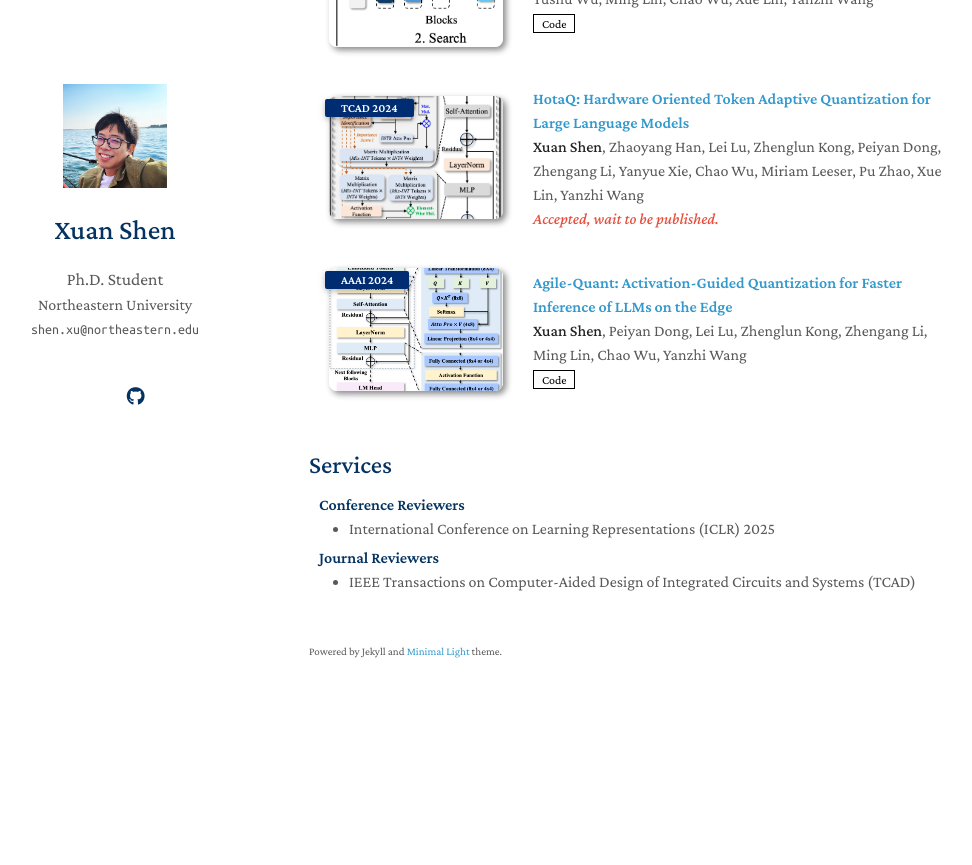
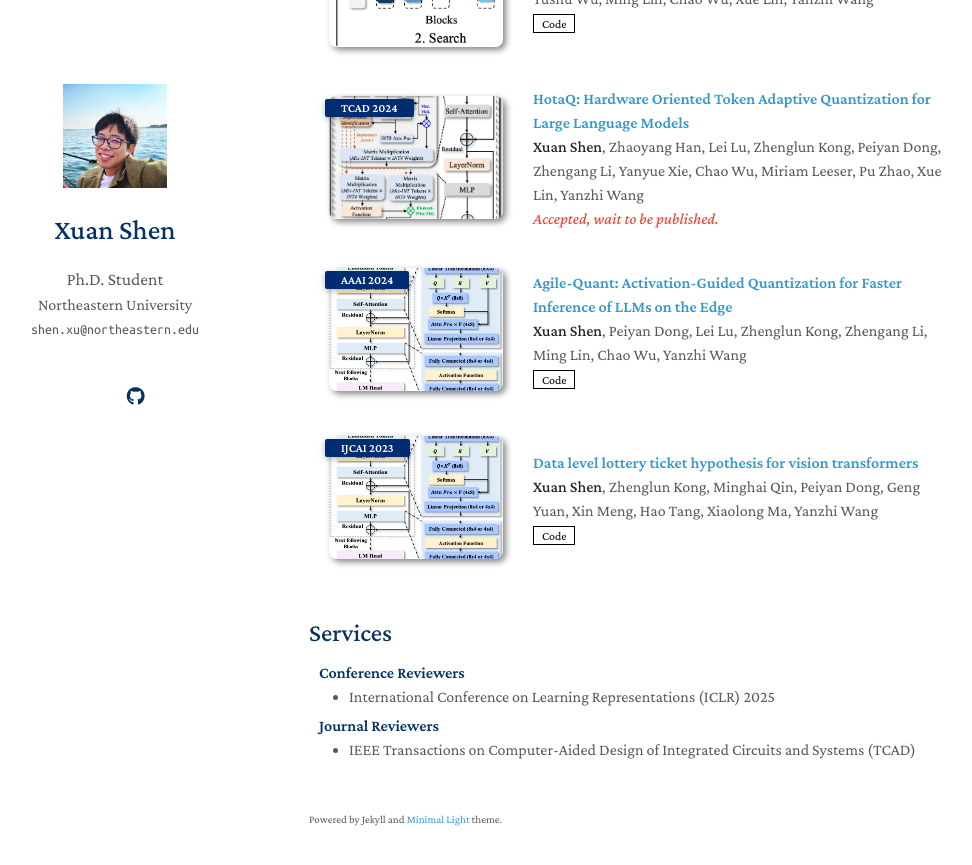
Before and after one commit to shawnricecake/shawnricecake.github.io, a Jekyll site: the page built from index.md, in a window 1280 px wide and 900 px high, scrolled down 640 px. Shown: the top 865 px of the window, without its empty margins (161-1133 px from the left). Built offline with Jekyll 4.4.1, drawn with Linux system fonts in a browser that asks for light colours; a style sheet for code colours, icons or effects is not loaded; our own code applies the rules of GitHub Pages for plain Markdown files; before the commit the page ends 1372 px from its top, so only the background shows below that.

Commit message:
Update publications.yml

```diff
--- a/_data/publications.yml
+++ b/_data/publications.yml
@@ -29,3 +29,13 @@ main:
     # bibtex:
     image: "./assets/img/paper_agile_quant.png"
     # notes: "Accept"
+
+  - title: "Data level lottery ticket hypothesis for vision transformers"
+    authors: <strong>Xuan Shen</strong>, Zhenglun Kong, Minghai Qin, Peiyan Dong, Geng Yuan, Xin Meng, Hao Tang, Xiaolong Ma, Yanzhi Wang
+    conference_short: "IJCAI 2023"
+    # conference: <strong>IJCAI</strong> 2023
+    pdf: "https://arxiv.org/pdf/2211.01484"
+    code: "https://github.com/shawnricecake/vit-lottery-ticket-input"
+    # bibtex:
+    image: "./assets/img/paper_agile_quant.png"
+    # notes: "Accept"
```
